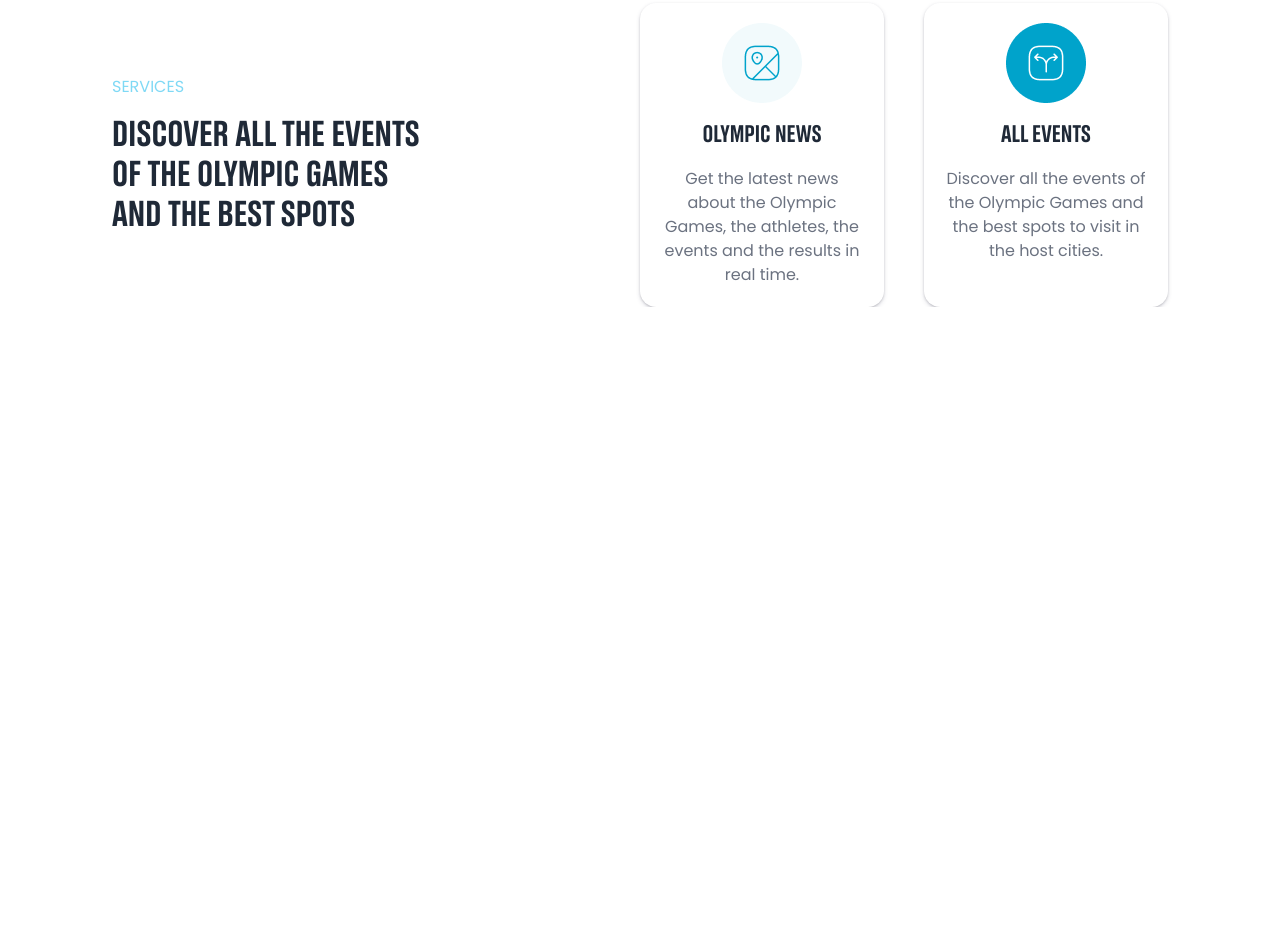
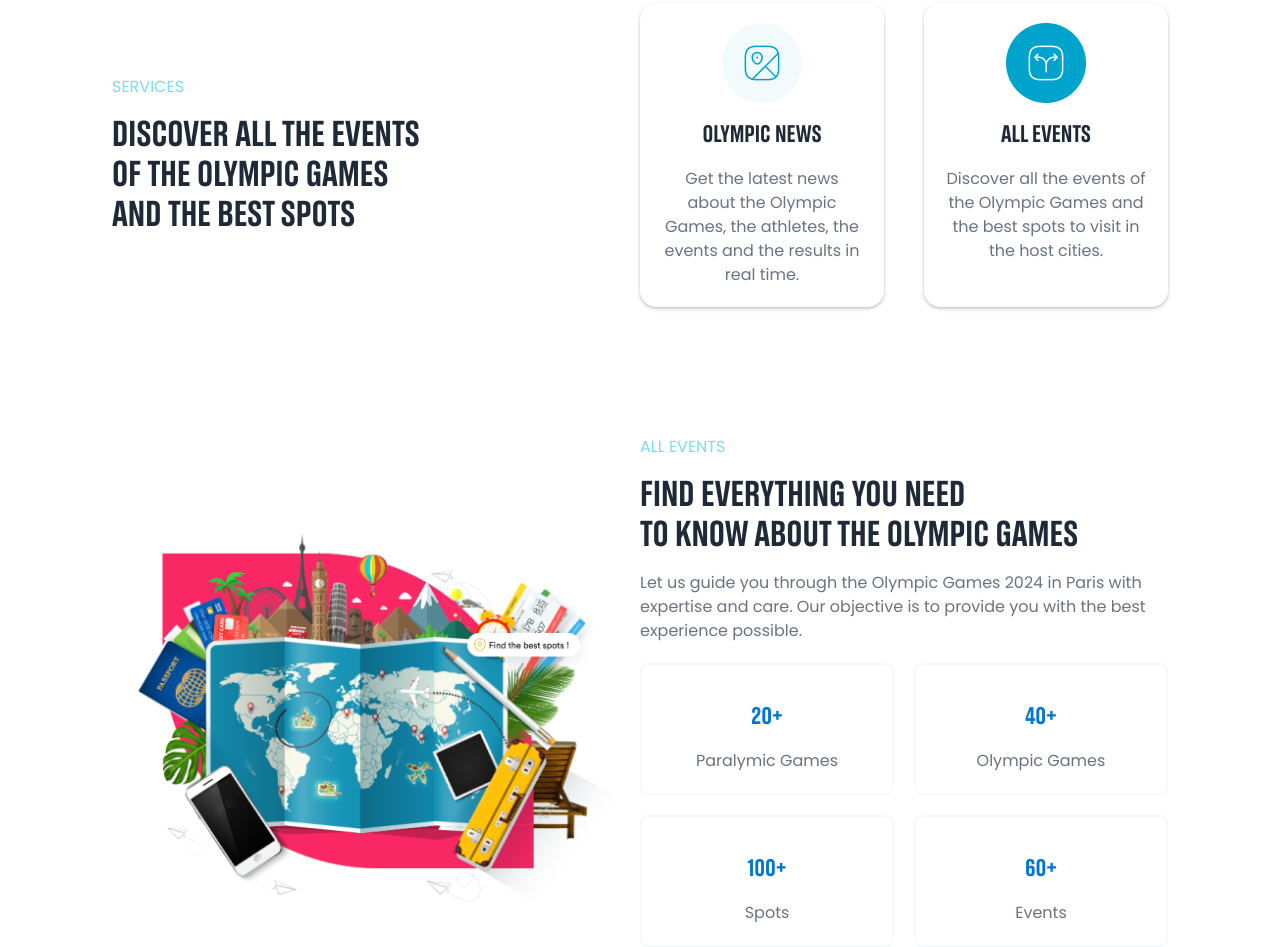
Before and after one commit to Anthony14FR/Suro, a website built with Vite: page index.html in a window 1280 px wide. Shown: the part 975-1922 px from the top of the page. Before the commit the page ends 1282 px from the top, so only its background shows below. Built offline with nearby package versions, Linux system fonts and the light colour scheme; files whose address does not match are found by name.

Commit message:
Ongoing: Home page - Section

```diff
--- a/index.html
+++ b/index.html
@@ -91,12 +91,12 @@
           </div>
       </div>
       <div class="mt-80"> </div>
-      <div class="grid grid-cols-1 md:grid-cols-2 2xl:container mx-auto px-0 2xl:px-44">
-        <div class="flex flex-col justify-center">
+      <div class="grid grid-cols-1 lg:grid-cols-2 2xl:container mx-auto px-0 2xl:px-44">
+        <div class="flex flex-col justify-center lg:text-start lg:mb-0 mb-10 text-center">
           <span class="text-blue-200/50 text-md">SERVICES</span>
           <h2 class="text-4xl mt-4">Discover all the events <br> of the Olympic Games <br> and the best spots</h2>
         </div>
-        <div class="grid grid-cols-1 md:grid-cols-2 gap-10">
+        <div class="lg:grid grid-cols-1 lg:grid-cols-2 gap-10 flex md:flex-row flex-col">
           <div class="card flex flex-cols items-center text-center p-5 custom-shadow">
             <img src="./src/assets/images/home_card_img_events.png" alt="olympic-games" class="" />
             <h3 class="text-2xl mt-4">OLYMPIC NEWS</h3>
@@ -110,6 +110,39 @@
         </div>
       </div>
 
+      <div class="grid grid-cols-1 md:grid-cols-2 2xl:container mx-auto px-0 2xl:px-44 mt-10 md:mt-32">
+        <div class="flex items-center mt-20">
+          <img src="./src/assets/images/home-section-infos.png" alt="home_banner_img_left" class="w-full h-auto" />
+        </div>
+        <div class="text-center md:text-start">
+          <span class="text-blue-200/50 text-md">ALL EVENTS</span>
+          <h2 class="text-4xl mt-4">Find everything you need <br> to know about the Olympic Games</h2>
+          <p class="text-gray-500 mt-4">Let us guide you through the Olympic Games 2024 in Paris with expertise and care. Our objective is to provide you with the best experience possible.</p>
+          <div class="grid grid-cols-2 mt-5 gap-5">
+            <div class="text-center border-2 border-gray-200/30 rounded-lg p-5">
+              <h3 class="text-2xl mt-4 text-blue-primary">20+</h3>
+              <p class="text-gray-500 mt-4">Paralymic Games</p>
+            </div>
+
+            <div class="text-center border-2 border-gray-200/30 rounded-lg p-5">
+              <h3 class="text-2xl mt-4 text-blue-primary">40+</h3>
+              <p class="text-gray-500 mt-4">Olympic Games</p>
+            </div>
+
+            <div class="text-center border-2 border-gray-200/30 rounded-lg p-5">
+              <h3 class="text-2xl mt-4 text-blue-primary">100+</h3>
+              <p class="text-gray-500 mt-4">Spots</p>
+            </div>
+
+            <div class="text-center border-2 border-gray-200/30 rounded-lg p-5">
+              <h3 class="text-2xl mt-4 text-blue-primary">60+</h3>
+              <p class="text-gray-500 mt-4">Events</p>
+            </div>
+
+          </div>
+
+        </div>
+      </div>
 
 
         <script>
```
Also changed, not shown: src/assets/images/home-section-infos.png (added).
